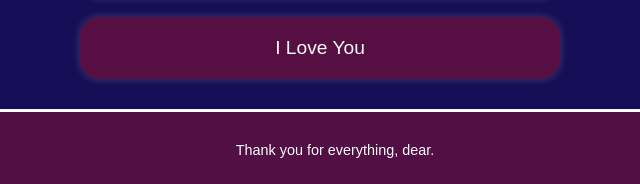
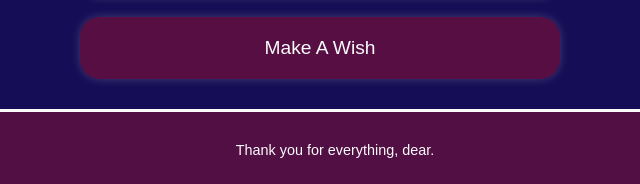
Before and after one commit to beckham-new/formyghi, a plain HTML site: page home.html in a window 1280 px wide. Shown: the part 1677-1861 px from the top of the page, 320-960 px from the left. Drawn offline with Linux system fonts and the light colour scheme.

Commit message:
Update home.html

```diff
--- a/home.html
+++ b/home.html
@@ -119,7 +119,7 @@
     <div class="link-grid">
       <a href="letter.html" class="link-card">Letter for You</a>
       <a href="our-playlist.html" class="link-card">Our Song</a>
-      <a href="https://www.instagram.com/dyonghyuck?utm_source=ig_web_button_share_sheet&igsh=ZDNlZDc0MzIxNw==" target="_blank" class="link-card">I Love You</a>
+      <a href="wishwall.html" target="_blank" class="link-card">Make A Wish</a>
     </div>
   </section>
 
```
